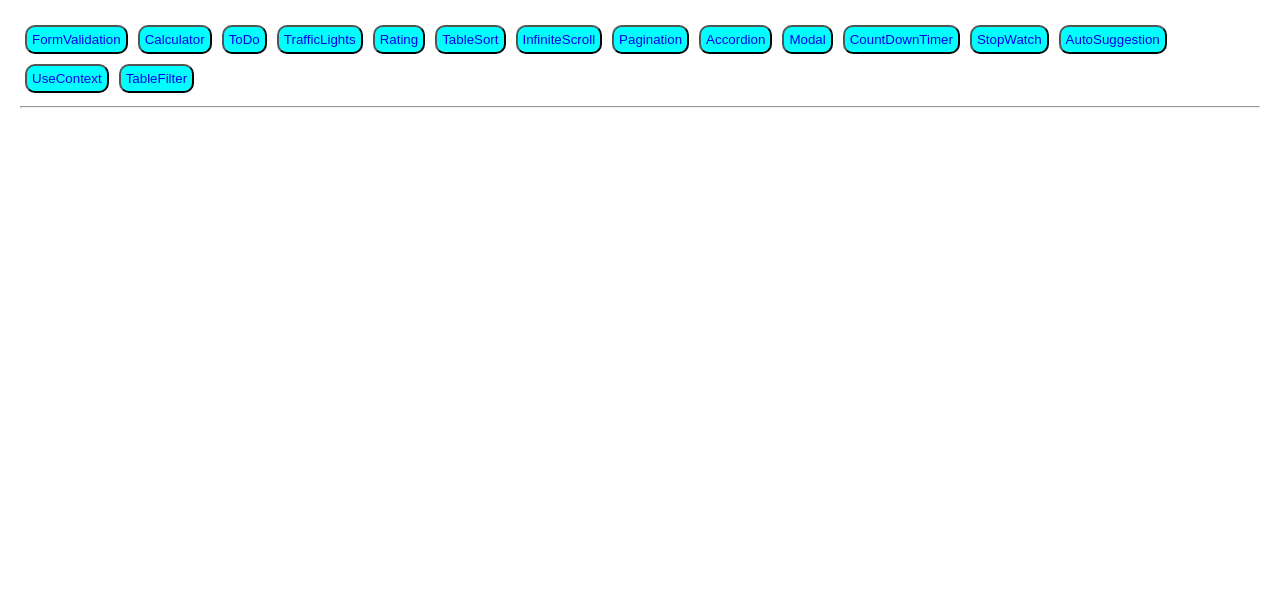
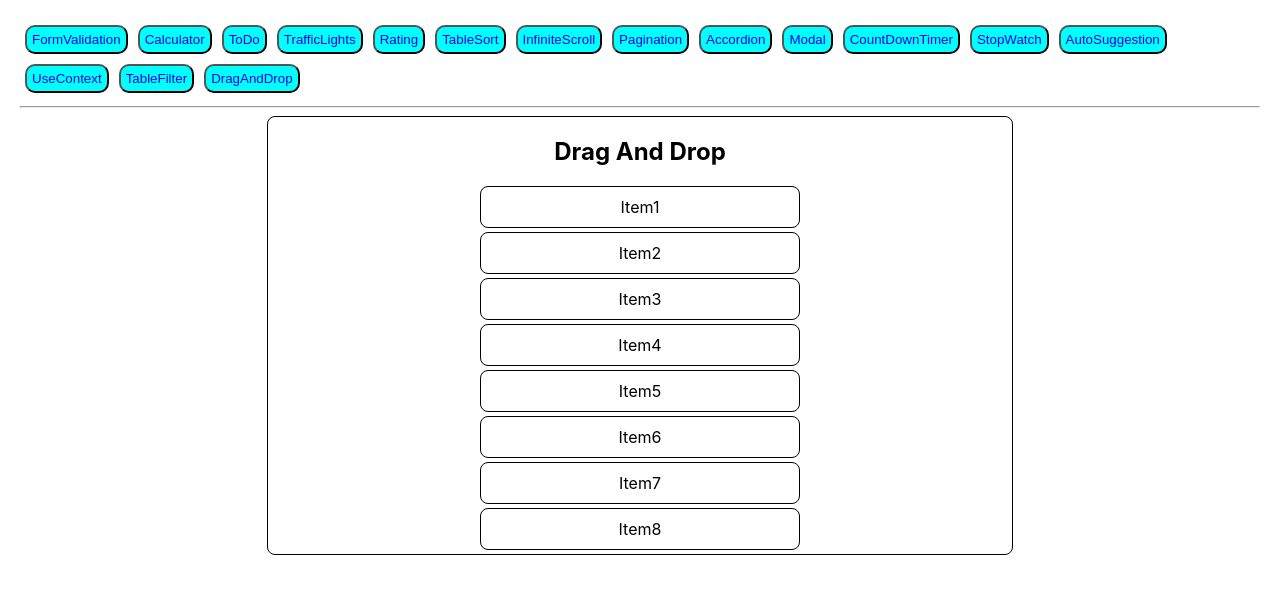
Before and after one commit to mohandand/react-apps-poc, a React (Create React App) app in the folder react-apps/: page /draganddrop in a window 1280 px wide. Shown: the top 594 px of the page. Built offline with nearby package versions, Linux system fonts and the light colour scheme.

Commit message:
Drag And Drop

```diff
--- a/react-apps/src/App.js
+++ b/react-apps/src/App.js
@@ -15,6 +15,7 @@ import StopWatch from './components/stopwatch/StopWatch';
 import AutoSuggsetion from './components/autosuggestion/AutoSuggestion';
 import ParentComponent from './components/usecontext/ParentComponent';
 import TableFilter from './components/tablefilter/TableFilter';
+import DragAndDrop from './components/draganddrop/DragAndDrop';
 const App = () => {
   return (
     <Router>
@@ -64,6 +65,9 @@ const App = () => {
             <button>
               <Link className="link-button" to="/tablefilter">TableFilter</Link>
             </button>
+            <button>
+              <Link className="link-button" to="/draganddrop">DragAndDrop</Link>
+            </button>
         <hr />
         <Routes>
         <Route path="/formvalidation" element={<FormValidation />} />
@@ -81,6 +85,7 @@ const App = () => {
           <Route path="/autosuggestion" element={<AutoSuggsetion />} />
           <Route path="/usecontext" element={<ParentComponent />} />
           <Route path="/tablefilter" element={<TableFilter />} />
+          <Route path="/draganddrop" element={<DragAndDrop />} />
         </Routes>
       </div>
     </Router>
--- a/react-apps/src/components/draganddrop/DragAndDrop.js
+++ b/react-apps/src/components/draganddrop/DragAndDrop.js
@@ -1,10 +1,11 @@
 import React, {useState} from 'react';
-
+import './draganddrop.css'
 export default function DragAndDrop(){
     const intilaData = ["Item1","Item2","Item3","Item4","Item5","Item6","Item7","Item8"];
     const [list, setList] = useState(intilaData);
     return(
         <div className="container">
+            <h2>Drag And Drop</h2>
             {list.map(((item, index) => {
                 return(
                     <div key={index} className='item-container'>
--- a/react-apps/src/components/draganddrop/draganddrop.css
+++ b/react-apps/src/components/draganddrop/draganddrop.css
@@ -0,0 +1,8 @@
+.item-container{
+    width: 40%;
+    padding:10px;
+    text-align: center;
+    border: 1px solid black;
+    margin-bottom: 4px;
+    border-radius: 8px;
+}
```
